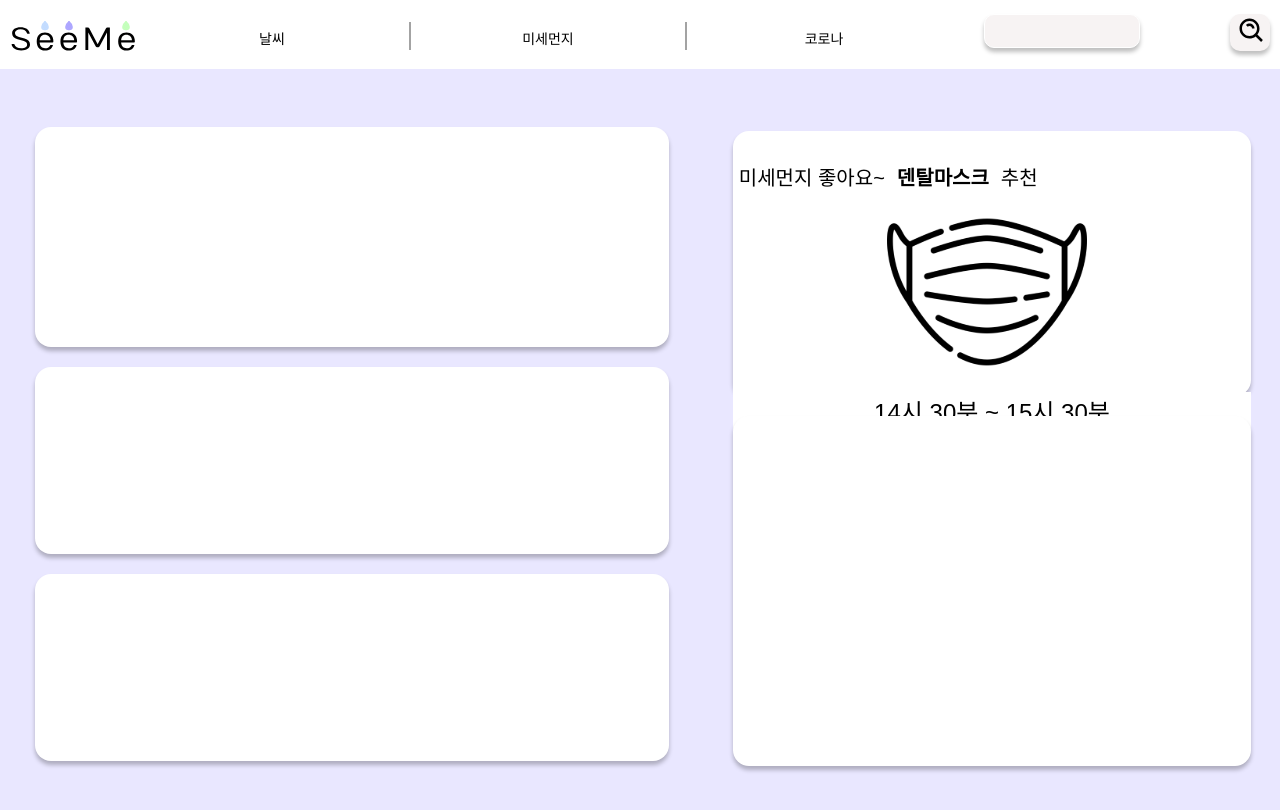
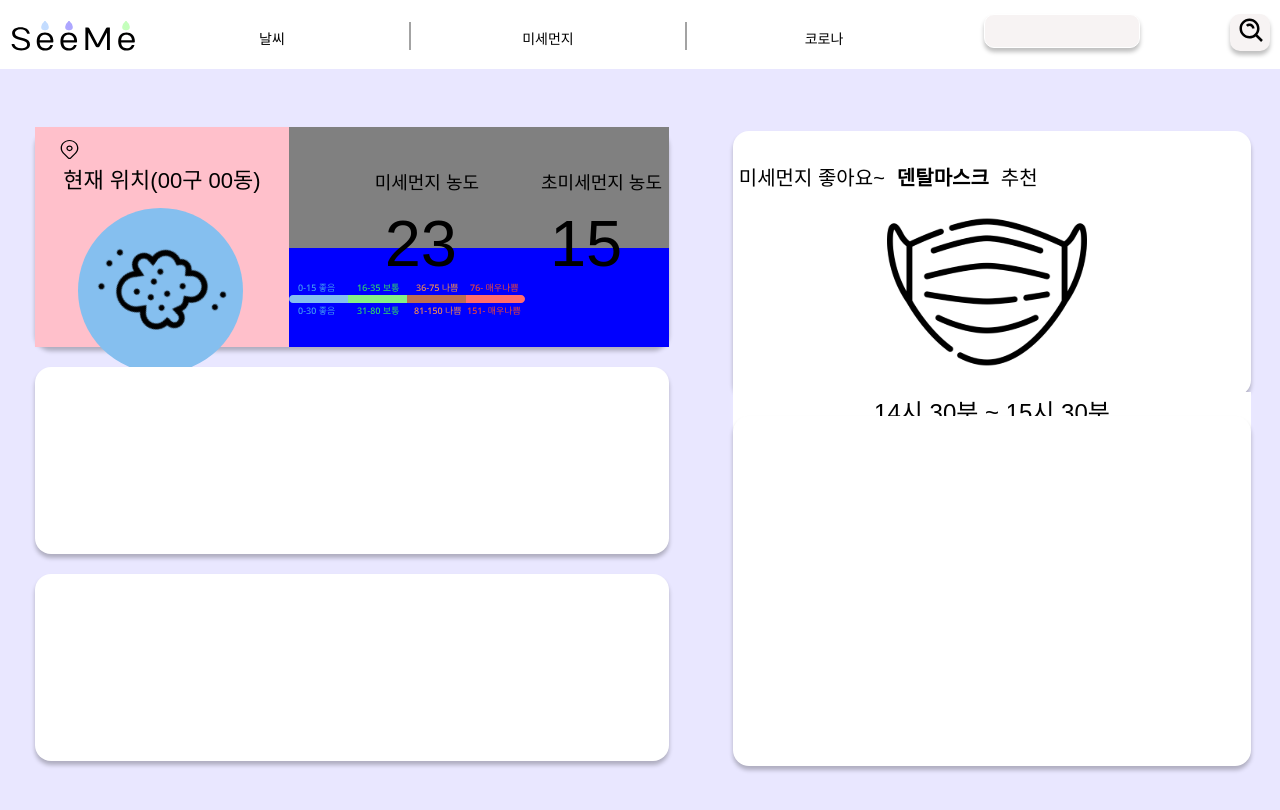
Before and after one commit to EFUB-SeeMe/SeeMe_Front, a React (Create React App) app: page /#/dust in a window 1280 px wide. Shown: the top 810 px of the page. Built offline with nearby package versions, Linux system fonts and the light colour scheme; a web font is replaced by a local one.

Commit message:
박스1구현중

```diff
--- a/src/pages/DustPage/DustPage.js
+++ b/src/pages/DustPage/DustPage.js
@@ -4,7 +4,7 @@ import Header from '../../components/Header/Header'
 
 // load image
 import mask from '../../assets/Dust_mask.svg'
-import dust from '../../assets/Dust_dust.svg'
+import dust from '../../assets/Group 336.svg'
 import location from '../../assets/Dust_location.svg'
 import blue from '../../assets/Dust_blue.svg'
 import standard from '../../assets/Dust_standard.svg'
@@ -86,14 +86,72 @@ const Box1 = styled.div`
     margin-top: 15px;
   }
 `
+const Box1_sub1 = styled.div`
+  // 현재위치 박스
+  display: flex;
+  flex-direction: column; // 세로 정렬
+  // justify-content: center; //센터정렬
+  align-items: center;
+  width: 40%;
+  background-color: pink;
+`
+
+const Box1_sub2 = styled.div`
+  // 현재위치 오른쪽 박스 통칭
+  display: flex;
+  flex-direction: column; // 세로 정렬
+  width: 60%;
+  background-color: blue;
+`
+const Box1_sub3 = styled.div`
+  // 오른쪽 박스의 위 박스
+  display: row;
+  flex-direction: row; // 가로 정렬
+  background-color: gray;
+  height: 55%;
+`
+const Box1_sub4 = styled.div`
+  // 오른쪽 박스의 아래 박스
+  display: flex;
+  flex-direction: column; // 세로정렬
+  height: 45%;
+`
+const Box1_sub5 = styled.div`
+  // 미세먼지 농도 초미세농도
+  display: flex;
+  flex-direction: column;
+  width: 50%;
+`
 const Location = styled.image`
-  // 마스크로고
+  // 위치 아이콘
+  display: flex;
+  flex-direction: row;
+  align-items: center;
+  margin-right: 0px;
+  margin-top: 11px;
+  background: none;
+  border: none;
+  outline: none;
+`
+const Dust = styled.image`
+  // 더스트이미지
   display: flex;
   flex-direction: column;
   align-items: center;
   margin-right: 0px;
-  margin-top: 11px;
-  background: white;
+  margin-top: 0px;
+  background: none;
+  border: none;
+  outline: none;
+`
+const Standard = styled.image`
+  // 더스트기준
+  display: flex;
+  flex-direction: center;
+  align-items: center;
+  margin-right: 0px;
+  margin-top: 0px;
+  background: none;
   border: none;
   outline: none;
 `
@@ -204,6 +262,50 @@ const 알림3 = styled.button`
   border: none;
   outline: none;
 `
+const 지금위치 = styled.button`
+  align-items: center;
+  margin-top: 0px;
+  font-size: 22px;
+  background: none;
+  border: none;
+  outline: none;
+`
+const 미세먼지상태 = styled.button`
+  align-items: center;
+  margin-top: 0px;
+  font-size: 24px;
+  background: none;
+  border: none;
+  outline: none;
+`
+const 미세먼지농도 = styled.button`
+  align-items: center;
+  margin-top: 40px;
+  margin-left: 80px;
+  font-size: 18px;
+  background: none;
+  border: none;
+  outline: none;
+`
+const 초미세먼지농도 = styled.button`
+  align-items: center;
+  margin-top: 40px;
+  margin-left: 50px;
+  font-size: 18px;
+  background: none;
+  border: none;
+  outline: none;
+`
+const 농도수치 = styled.button`
+  align-items: center;
+  margin-top: 10px;
+  margin-left: 90px;
+  margin-right: -9px;
+  font-size: 65px;
+  background: none;
+  border: none;
+  outline: none;
+`
 
 const Mask = styled.image`
   // 마스크로고
@@ -223,7 +325,34 @@ function DustPage() {
       <Header></Header>
       <Background>
         <Wrapper1>
-          <Box1></Box1>
+          <Box1>
+            <Box1_sub1>
+              <div>
+                <Location>
+                  <img src={location} />
+                </Location>
+                <지금위치>현재 위치(00구 00동)</지금위치>
+                <Dust>
+                  <img src={dust} />
+                </Dust>
+                <미세먼지상태>좋음</미세먼지상태>
+              </div>
+            </Box1_sub1>
+            <Box1_sub2>
+              <Box1_sub3>
+                <미세먼지농도> 미세먼지 농도</미세먼지농도>
+                <초미세먼지농도> 초미세먼지 농도 </초미세먼지농도>
+                <농도수치> 23 </농도수치>
+                <농도수치> 15 </농도수치>
+                <Box1_sub5>
+                  <Standard>
+                    <img src={standard} />
+                  </Standard>
+                </Box1_sub5>
+              </Box1_sub3>
+              <Box1_sub4></Box1_sub4>
+            </Box1_sub2>
+          </Box1>
           <Box2></Box2>
           <Box2></Box2>
         </Wrapper1>
```
Also changed, not shown: src/assets/Group 336.svg (added).
